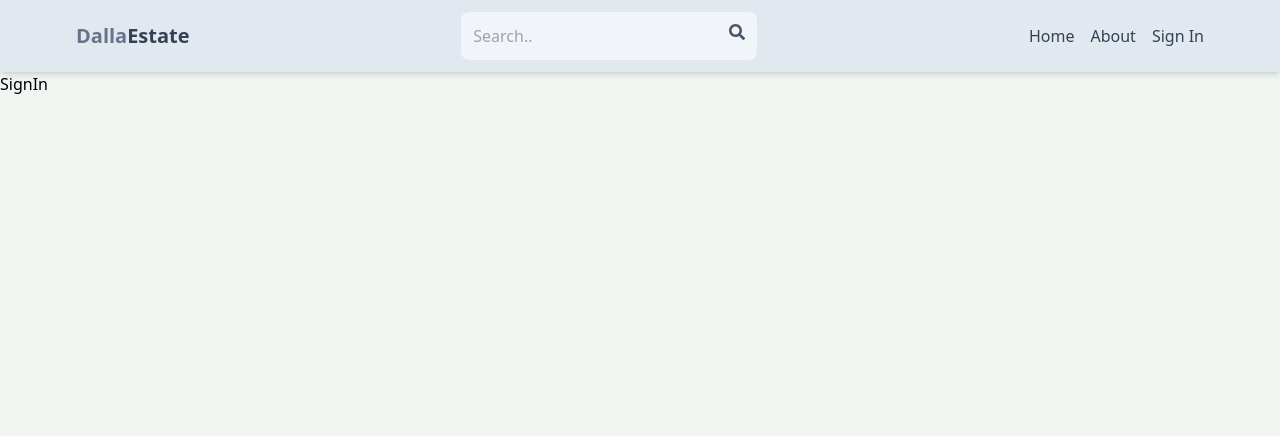
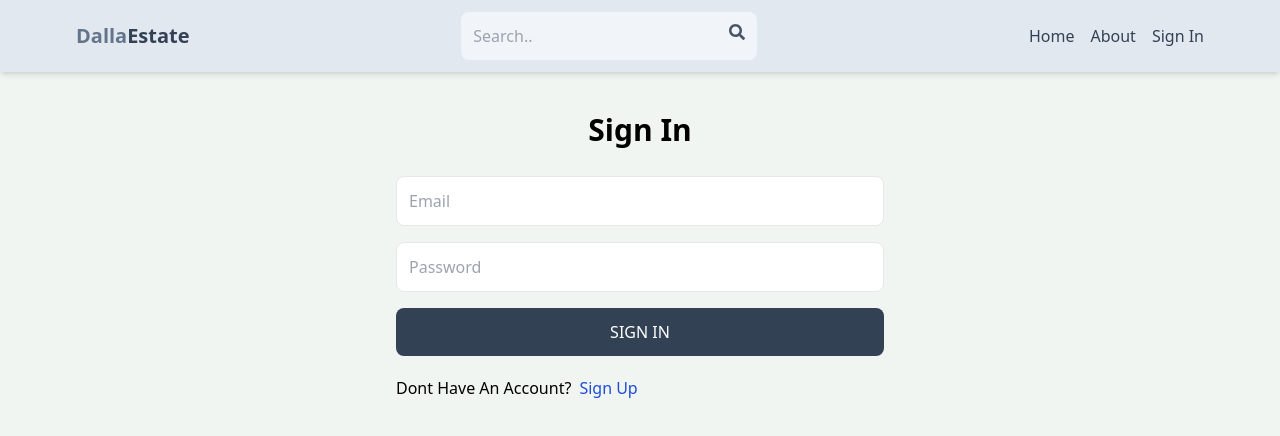
Before and after one commit to itsankk05/Esatate-App, a React (Vite) app in the folder client/: page /sign-in in a window 1280 px wide. Shown: the top 436 px of the page. Built offline with nearby package versions, Linux system fonts and the light colour scheme.

Commit message:
SignIN Done

```diff
--- a/client/src/pages/SignIn.jsx
+++ b/client/src/pages/SignIn.jsx
@@ -1,5 +1,80 @@
 import React from "react";
+import { Link, useNavigate } from "react-router-dom";
+import { useState } from "react";
 
 export default function SignIn() {
-  return <div>SignIn</div>;
+  const [formData, setFormData] = useState({});
+  const [error, setError] = useState(null);
+  const [loading, setLoading] = useState(false);
+  const navigate = useNavigate();
+
+  const handleChange = (e) => {
+    setFormData({
+      ...formData,
+      [e.target.id]: e.target.value,
+    });
+  };
+
+  const handleSubmit = async (e) => {
+    e.preventDefault();
+    try {
+      setLoading(true);
+      const res = await fetch("api/auth/signin", {
+        method: "POST",
+        headers: {
+          "Content-Type": "application/json",
+        },
+        body: JSON.stringify(formData),
+      });
+      const data = await res.json();
+      if (data.success === false) {
+        setLoading(false);
+        setError(data.message);
+        return;
+      }
+      setLoading(false);
+      setError(null);
+      navigate("/");
+    } catch (error) {
+      setLoading(false);
+      setError(error.message);
+    }
+    // console.log(data);
+  };
+
+  // console.log(formData);
+  return (
+    <div className="p-3 max-w-lg mx-auto">
+      <h1 className="text-3xl text-center font-semibold my-7">Sign In</h1>
+      <form className="flex flex-col gap-4" onSubmit={handleSubmit}>
+        <input
+          type="email"
+          placeholder="Email"
+          className="border p-3 rounded-lg"
+          id="email"
+          onChange={handleChange}
+        />
+        <input
+          type="password"
+          placeholder="Password"
+          className="border p-3 rounded-lg"
+          id="password"
+          onChange={handleChange}
+        />
+        <button
+          disabled={loading}
+          className="bg-slate-700 text-white p-3 rounded-lg uppercase hover:opacity-95 disabled:opacity-80"
+        >
+          {loading ? "Loading..." : "Sign In"}
+        </button>
+      </form>
+      <div className="flex gap-2 mt-5">
+        <p>Dont Have An Account?</p>
+        <Link to={"/sign-up"}>
+          <span className="text-blue-700">Sign Up</span>
+        </Link>
+      </div>
+      {error && <p className="text-red-500 mt-5">{error}</p>}
+    </div>
+  );
 }
```
